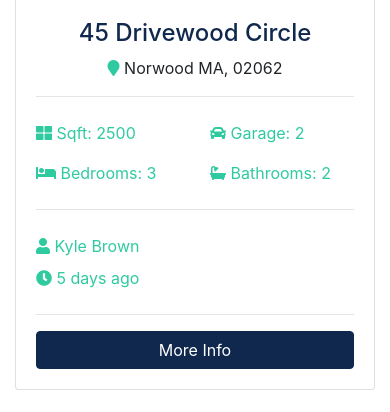
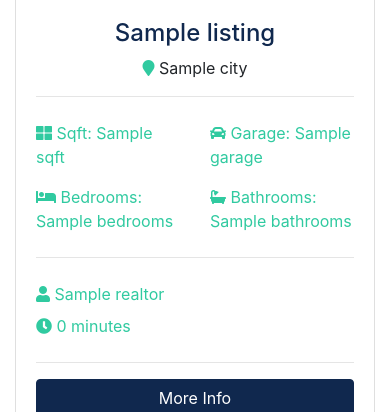
Before and after one commit to serktech/projectRE, a Django app: template templates/pages/index.html in a window 390 px wide. Shown: the part 1194-1606 px from the top of the page. Run offline with Django 3.2, Linux system fonts and the light colour scheme; the template is opened without the code that fills it: most values are stand-ins (such as "Sample title", 1, 10 or a date in 2020); grey boxes marked "Sample" are stand-in pictures; some libraries are stand-ins or nearby versions.

Commit message:
Customize Realtors and about page.

```diff
--- a/templates/pages/index.html
+++ b/templates/pages/index.html
@@ -1,5 +1,6 @@
 {% extends 'base.html' %}
 
+{% load humanize %}
 {% block content %}
 
     <!-- Showcase -->
@@ -10,7 +11,8 @@
                     <h1 class="display-4 mb-4">
                         Property Searching Just Got So Easy
                     </h1>
-          <p class="lead">Lorem ipsum dolor sit, amet consectetur adipisicing elit. Recusandae quas, asperiores eveniet vel nostrum magnam
+                    <p class="lead">Lorem ipsum dolor sit, amet consectetur adipisicing elit. Recusandae quas,
+                        asperiores eveniet vel nostrum magnam
                         voluptatum tempore! Consectetur, id commodi!</p>
                     <div class="search">
                         <form action="search.html">
@@ -18,7 +20,8 @@
                             <div class="form-row">
                                 <div class="col-md-4 mb-3">
                                     <label class="sr-only">Keywords</label>
-                  <input type="text" name="keywords" class="form-control" placeholder="Keyword (Pool, Garage, etc)">
+                                    <input type="text" name="keywords" class="form-control"
+                                           placeholder="Keyword (Pool, Garage, etc)">
                                 </div>
 
                                 <div class="col-md-4 mb-3">
@@ -131,134 +134,63 @@
         <div class="container">
             <h3 class="text-center mb-3">Latest Listings</h3>
             <div class="row">
-        <!-- Listing 1 -->
+                {% if listings %}
+                    {% for listing in listings %}
                         <div class="col-md-6 col-lg-4 mb-4">
                             <div class="card listing-preview">
-            <img class="card-img-top" src="assets/img/homes/home-1.jpg" alt="">
+                                <img class="card-img-top" src="{{ listing.photo_main.url }}" alt="">
                                 <div class="card-img-overlay">
                                     <h2>
-                <span class="badge badge-secondary text-white">$490,000</span>
+                                        <span class="badge badge-secondary text-white">${{ listing.price | intcomma }}</span>
                                     </h2>
                                 </div>
                                 <div class="card-body">
                                     <div class="listing-heading text-center">
-                <h4 class="text-primary">45 Drivewood Circle</h4>
+                                        <h4 class="text-primary">{{ listing.title}}</h4>
                                         <p>
-                  <i class="fas fa-map-marker text-secondary"></i> Norwood MA, 02062</p>
+                                            <i class="fas fa-map-marker text-secondary"></i> {{ listing.city}}</p>
                                     </div>
                                     <hr>
                                     <div class="row py-2 text-secondary">
                                         <div class="col-6">
-                  <i class="fas fa-th-large"></i> Sqft: 2500</div>
+                                            <i class="fas fa-th-large"></i> Sqft: {{ listing.sqft}}
+                                        </div>
                                         <div class="col-6">
-                  <i class="fas fa-car"></i> Garage: 2</div>
+                                            <i class="fas fa-car"></i> Garage: {{ listing.garage}}
+                                        </div>
                                     </div>
                                     <div class="row py-2 text-secondary">
                                         <div class="col-6">
-                  <i class="fas fa-bed"></i> Bedrooms: 3</div>
+                                            <i class="fas fa-bed"></i> Bedrooms: {{ listing.bedrooms}}
+                                        </div>
                                         <div class="col-6">
-                  <i class="fas fa-bath"></i> Bathrooms: 2</div>
+                                            <i class="fas fa-bath"></i> Bathrooms: {{ listing.bathrooms}}
+                                        </div>
                                     </div>
                                     <hr>
                                     <div class="row py-2 text-secondary">
                                         <div class="col-6">
-                  <i class="fas fa-user"></i> Kyle Brown</div>
+                                            <i class="fas fa-user"></i> {{ listing.realtor}}
+                                        </div>
                                     </div>
                                     <div class="row text-secondary pb-2">
                                         <div class="col-6">
-                  <i class="fas fa-clock"></i> 5 days ago</div>
+                                            <i class="fas fa-clock"></i> {{ listing.list_date | timesince}}
+                                        </div>
                                     </div>
                                     <hr>
-              <a href="listing.html" class="btn btn-primary btn-block">More Info</a>
+                                    <a href="#" class="btn btn-primary btn-block">More Info</a>
                                 </div>
                             </div>
                         </div>
 
-        <!-- Listing 2 -->
-        <div class="col-md-6 col-lg-4 mb-4">
-          <div class="card listing-preview">
-            <img class="card-img-top" src="assets/img/homes/home-2.jpg" alt="">
-            <div class="card-img-overlay">
-              <h2>
-                <span class="badge badge-secondary text-white">$550,000</span>
-              </h2>
+                    {% endfor %}
+
+                {% else %}
+                    <div class="col-md-12">
+                        <p>No Listing Available</p>
                     </div>
-            <div class="card-body">
-              <div class="listing-heading text-center">
-                <h4 class="text-primary">18 Jefferson Lane</h4>
-                <p>
-                  <i class="fas fa-map-marker text-secondary"></i> Woburn MA, 01801</p>
-              </div>
-              <hr>
-              <div class="row py-2 text-secondary">
-                <div class="col-6">
-                  <i class="fas fa-th-large"></i> Sqft: 3200</div>
-                <div class="col-6">
-                  <i class="fas fa-car"></i> Garage: 1</div>
-              </div>
-              <div class="row py-2 text-secondary">
-                <div class="col-6">
-                  <i class="fas fa-bed"></i> Bedrooms: 4</div>
-                <div class="col-6">
-                  <i class="fas fa-bath"></i> Bathrooms: 2.5</div>
-              </div>
-              <hr>
-              <div class="row py-2 text-secondary">
-                <div class="col-6">
-                  <i class="fas fa-user"></i> Mark Hudson</div>
-              </div>
-              <div class="row text-secondary pb-2">
-                <div class="col-6">
-                  <i class="fas fa-clock"></i> 5 days ago</div>
-              </div>
-              <hr>
-              <a href="listing.html" class="btn btn-primary btn-block">More Info</a>
-            </div>
-          </div>
-        </div>
-
-        <!-- Listing 3 -->
-        <div class="col-md-6 col-lg-4 mb-4">
-          <div class="card listing-preview">
-            <img class="card-img-top" src="assets/img/homes/home-3.jpg" alt="">
-            <div class="card-img-overlay">
-              <h2>
-                <span class="badge badge-secondary text-white">$580,000</span>
-              </h2>
-            </div>
-            <div class="card-body">
-              <div class="listing-heading text-center">
-                <h4 class="text-primary">187 Woodrow Street</h4>
-                <p>
-                  <i class="fas fa-map-marker text-secondary"></i> Salem MA, 01915</p>
-              </div>
-              <hr>
-              <div class="row py-2 text-secondary">
-                <div class="col-6">
-                  <i class="fas fa-th-large"></i> Sqft: 3107</div>
-                <div class="col-6">
-                  <i class="fas fa-car"></i> Garage: 0</div>
-              </div>
-              <div class="row py-2 text-secondary">
-                <div class="col-6">
-                  <i class="fas fa-bed"></i> Bedrooms: 4</div>
-                <div class="col-6">
-                  <i class="fas fa-bath"></i> Bathrooms: 3</div>
-              </div>
-              <hr>
-              <div class="row py-2 text-secondary">
-                <div class="col-6">
-                  <i class="fas fa-user"></i> Mark Hudson</div>
-              </div>
-              <div class="row text-secondary pb-2">
-                <div class="col-6">
-                  <i class="fas fa-clock"></i> 5 days ago</div>
-              </div>
-              <hr>
-              <a href="listing.html" class="btn btn-primary btn-block">More Info</a>
-            </div>
-          </div>
-        </div>
+                {% endif %}
 
             </div>
         </div>
@@ -271,21 +203,24 @@
                     <i class="fas fa-comment fa-4x mr-4"></i>
                     <hr>
                     <h3>Consulting Services</h3>
-          <p>Lorem ipsum dolor sit amet consectetur adipisicing elit. Incidunt, debitis nam! Repudiandae, provident iste consequatur
+                    <p>Lorem ipsum dolor sit amet consectetur adipisicing elit. Incidunt, debitis nam! Repudiandae,
+                        provident iste consequatur
                         hic dignissimos ratione ea quae.</p>
                 </div>
                 <div class="col-md-4">
                     <i class="fas fa-home fa-4x mr-4"></i>
                     <hr>
                     <h3>Propery Management</h3>
-          <p>Lorem ipsum dolor sit amet consectetur adipisicing elit. Incidunt, debitis nam! Repudiandae, provident iste consequatur
+                    <p>Lorem ipsum dolor sit amet consectetur adipisicing elit. Incidunt, debitis nam! Repudiandae,
+                        provident iste consequatur
                         hic dignissimos ratione ea quae.</p>
                 </div>
                 <div class="col-md-4">
                     <i class="fas fa-suitcase fa-4x mr-4"></i>
                     <hr>
                     <h3>Renting & Selling</h3>
-          <p>Lorem ipsum dolor sit amet consectetur adipisicing elit. Incidunt, debitis nam! Repudiandae, provident iste consequatur
+                    <p>Lorem ipsum dolor sit amet consectetur adipisicing elit. Incidunt, debitis nam! Repudiandae,
+                        provident iste consequatur
                         hic dignissimos ratione ea quae.</p>
                 </div>
             </div>
```
Also changed, not shown: pages/views.py (+19 -4 lines), templates/pages/about.html (+27 -33 lines). Lines whose indentation alone changed are shown as unchanged.
